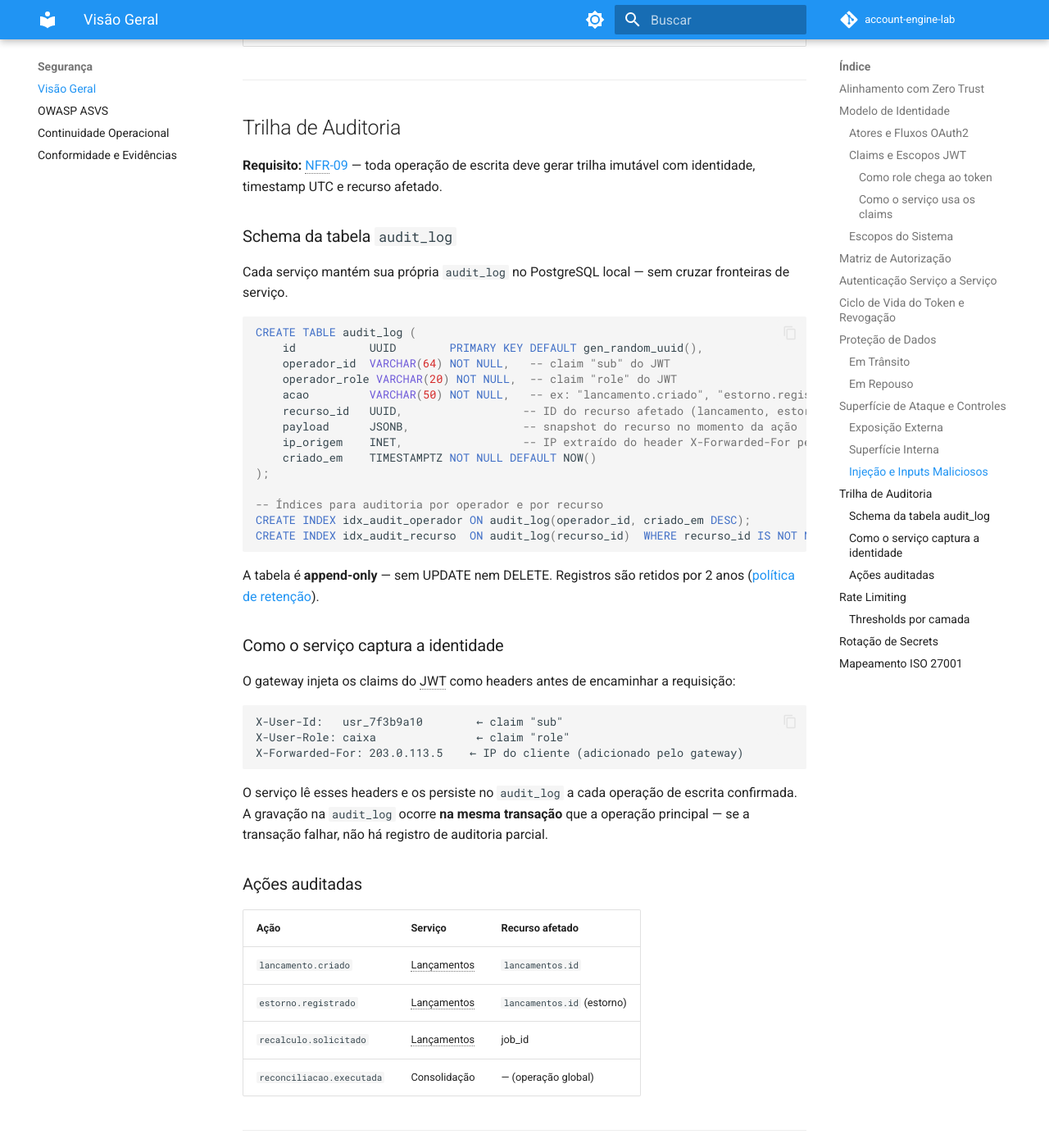
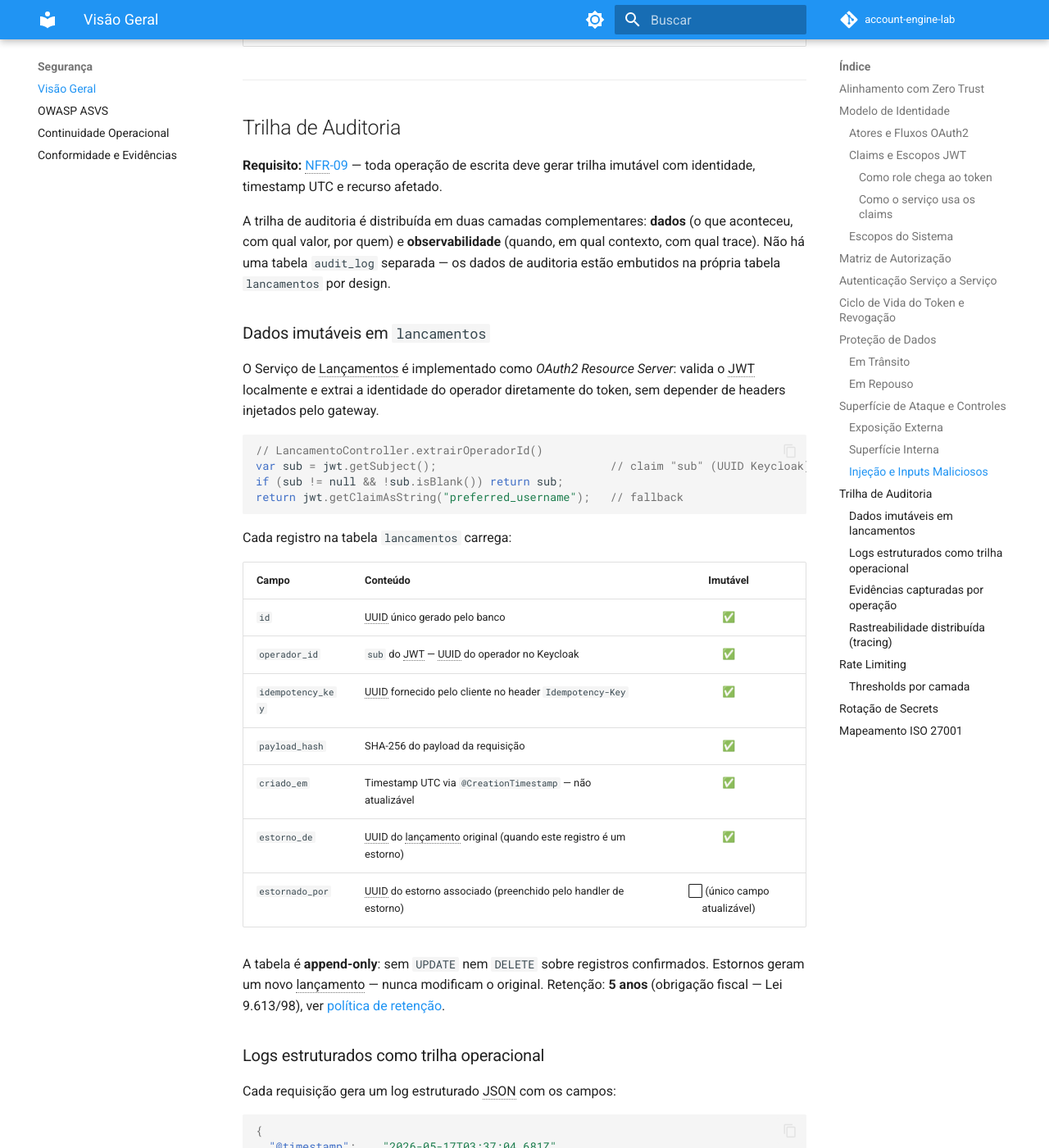
Before and after one commit to gsperim/account-engine-lab, an MkDocs documentation site: the page built from docs/seguranca/index.md, in a window 1280 px wide and 1400 px high, scrolled down 9133 px. Shown: the whole window at 82% size. Built offline with MkDocs 1.6.1 and Material for MkDocs 9.7.7, drawn with Linux system fonts in a browser that asks for light colours; comment, search, counter and statistics services are not loaded; some of the changed text lies outside the part shown.

Commit message:
fix(auditoria): alinhar seção Trilha de Auditoria com implementação real
- Removido schema audit_log que não foi implementado (nenhuma migration cria essa tabela)
- Removido mecanismo de headers gateway (X-User-Id) que não é como funciona — os
  serviços são resource servers que lêem o JWT diretamente via jwt.getSubject()
- Documentada trilha real: operador_id + timestamps + idempotency_key em lancamentos
  + logs estruturados JSON com event/traceId/correlation_id no Loki
- Adicionada nota de evolução futura para audit_log dedicado
- dados.md: política de retenção expandida — auditoria em lancamentos (5 anos),
  logs (7d/30d/90d+), âncora explícita #política-de-retenção, referência cruzada

````diff
--- a/docs/arquitetura/dados.md
+++ b/docs/arquitetura/dados.md
@@ -485,14 +485,19 @@ A implementação de auditoria na Etapa 7 registrará *quem* criou cada lançame
 
 Nome, e-mail e possivelmente CPF do Gestor e do Caixa. Completamente fora do escopo da Etapa 4 — documentado aqui para rastreabilidade do risco.
 
-### Política de retenção
+### Política de retenção { #política-de-retenção }
 
 | Dado | Retenção | Base legal |
 |------|----------|-----------|
 | Registros financeiros (`lancamentos`, `consolidacao_diaria`) | **5 anos** | Obrigação fiscal — Lei 9.613/98, IN RFB 1.990/2020 |
-| Logs de auditoria (`audit_log`, CloudWatch) | **2 anos** | LGPD art. 16 — dados de legítimo interesse com prazo razoável |
+| Dados de auditoria em `lancamentos` (`operador_id`, `criado_em`, `idempotency_key`) | **5 anos** | Inerente à retenção do registro financeiro — dados de auditoria são colunas da própria tabela |
+| Logs estruturados (Loki local) | **7 dias** | Capacidade operacional — rotação automática |
+| Logs estruturados (CloudWatch) | **30 dias** | Investigação operacional |
+| Logs estruturados (S3 → IA) | **90 dias → indefinido** | LGPD art. 16 — legítimo interesse + compliance |
 | Cache Redis (`saldo:{data}`) | TTL 60s–1h | Dado derivado, não retido |
 | Outbox processada | **7 dias** | Janela operacional — sem obrigação legal após processamento |
+
+**Observação sobre auditoria:** a trilha de auditoria não está em uma tabela `audit_log` separada — está embutida na tabela `lancamentos` (colunas `operador_id`, `idempotency_key`, `payload_hash`, `criado_em`, `estorno_de`, `estornado_por`) e complementada pelos logs estruturados. Ver [Trilha de Auditoria](../seguranca/index.md#trilha-de-auditoria) para detalhes de implementação.
 
 ### Direito de exclusão (LGPD art. 18)
 
--- a/docs/seguranca/index.md
+++ b/docs/seguranca/index.md
@@ -311,49 +311,67 @@ sequenceDiagram
 
 **Requisito:** [NFR-09](../negocio/requisitos.md#nfr-09) — toda operação de escrita deve gerar trilha imutável com identidade, timestamp UTC e recurso afetado.
 
-### Schema da tabela `audit_log`
+A trilha de auditoria é distribuída em duas camadas complementares: **dados** (o que aconteceu, com qual valor, por quem) e **observabilidade** (quando, em qual contexto, com qual trace). Não há uma tabela `audit_log` separada — os dados de auditoria estão embutidos na própria tabela `lancamentos` por design.
 
-Cada serviço mantém sua própria `audit_log` no PostgreSQL local — sem cruzar fronteiras de serviço.
+### Dados imutáveis em `lancamentos`
 
-```sql
-CREATE TABLE audit_log (
-    id           UUID        PRIMARY KEY DEFAULT gen_random_uuid(),
-    operador_id  VARCHAR(64) NOT NULL,   -- claim "sub" do JWT
-    operador_role VARCHAR(20) NOT NULL,  -- claim "role" do JWT
-    acao         VARCHAR(50) NOT NULL,   -- ex: "lancamento.criado", "estorno.registrado"
-    recurso_id   UUID,                  -- ID do recurso afetado (lancamento, estorno)
-    payload      JSONB,                 -- snapshot do recurso no momento da ação
-    ip_origem    INET,                  -- IP extraído do header X-Forwarded-For pelo gateway
-    criado_em    TIMESTAMPTZ NOT NULL DEFAULT NOW()
-);
+O Serviço de Lançamentos é implementado como *OAuth2 Resource Server*: valida o JWT localmente e extrai a identidade do operador diretamente do token, sem depender de headers injetados pelo gateway.
 
--- Índices para auditoria por operador e por recurso
-CREATE INDEX idx_audit_operador ON audit_log(operador_id, criado_em DESC);
-CREATE INDEX idx_audit_recurso  ON audit_log(recurso_id)  WHERE recurso_id IS NOT NULL;
+```java
+// LancamentoController.extrairOperadorId()
+var sub = jwt.getSubject();                          // claim "sub" (UUID Keycloak)
+if (sub != null && !sub.isBlank()) return sub;
+return jwt.getClaimAsString("preferred_username");   // fallback
 ```
 
-A tabela é **append-only** — sem UPDATE nem DELETE. Registros são retidos por 2 anos ([política de retenção](../arquitetura/dados.md#política-de-retenção)).
+Cada registro na tabela `lancamentos` carrega:
 
-### Como o serviço captura a identidade
+| Campo | Conteúdo | Imutável |
+|-------|----------|:--------:|
+| `id` | UUID único gerado pelo banco | ✅ |
+| `operador_id` | `sub` do JWT — UUID do operador no Keycloak | ✅ |
+| `idempotency_key` | UUID fornecido pelo cliente no header `Idempotency-Key` | ✅ |
+| `payload_hash` | SHA-256 do payload da requisição | ✅ |
+| `criado_em` | Timestamp UTC via `@CreationTimestamp` — não atualizável | ✅ |
+| `estorno_de` | UUID do lançamento original (quando este registro é um estorno) | ✅ |
+| `estornado_por` | UUID do estorno associado (preenchido pelo handler de estorno) | ⬜ (único campo atualizável) |
 
-O gateway injeta os claims do JWT como headers antes de encaminhar a requisição:
+A tabela é **append-only**: sem `UPDATE` nem `DELETE` sobre registros confirmados. Estornos geram um novo lançamento — nunca modificam o original. Retenção: **5 anos** (obrigação fiscal — Lei 9.613/98), ver [política de retenção](../arquitetura/dados.md#política-de-retenção).
 
-```
-X-User-Id:   usr_7f3b9a10        ← claim "sub"
-X-User-Role: caixa               ← claim "role"
-X-Forwarded-For: 203.0.113.5    ← IP do cliente (adicionado pelo gateway)
+### Logs estruturados como trilha operacional
+
+Cada requisição gera um log estruturado JSON com os campos:
+
+```json
+{
+  "@timestamp":    "2026-05-17T03:37:04.681Z",
+  "level":         "INFO",
+  "event":         "lancamento.registrado",
+  "traceId":       "4b5f9a1e2d3c8b7a",
+  "spanId":        "9e1f2a3b",
+  "correlation_id": "550e8400-e29b-41d4-a716-446655440000",
+  "http_method":   "POST",
+  "http_path":     "/registros",
+  "message":       "lançamento registrado id=3f2b9c10 valor=150.00 tipo=CREDITO"
+}
 ```
 
-O serviço lê esses headers e os persiste no `audit_log` a cada operação de escrita confirmada. A gravação na `audit_log` ocorre **na mesma transação** que a operação principal — se a transação falhar, não há registro de auditoria parcial.
+Esses logs são coletados pelo Promtail, indexados no Loki e correlacionados ao trace no Tempo via `traceId`. Retenção: 7 dias local (Loki) · 30 dias CloudWatch · 90+ dias em S3.
 
-### Ações auditadas
+### Evidências capturadas por operação
 
-| Ação | Serviço | Recurso afetado |
-|------|---------|----------------|
-| `lancamento.criado` | Lançamentos | `lancamentos.id` |
-| `estorno.registrado` | Lançamentos | `lancamentos.id` (estorno) |
-| `recalculo.solicitado` | Lançamentos | job_id |
-| `reconciliacao.executada` | Consolidação | — (operação global) |
+| Operação | Evidência em `lancamentos` | Evidência em log |
+|----------|---------------------------|-----------------|
+| Registro de lançamento | `id`, `operador_id`, `criado_em`, `idempotency_key`, `payload_hash` | `event: lancamento.registrado` |
+| Estorno | `id` novo + `estorno_de` apontando para original; original recebe `estornado_por` | `event: estorno.registrado` |
+| Tentativa duplicada (mesma key, payload diferente) | HTTP 409 — registro original preservado | `event: idempotency.conflito` |
+| Replay idempotente (mesma key, mesmo payload) | HTTP 200 — registro original retornado | `event: idempotency.replay` |
+
+### Rastreabilidade distribuída (tracing)
+
+Cada operação de lançamento registra um `correlation_id` no MDC via `LoggingContextFilter` e propaga o `traceId` pelo RabbitMQ até o Serviço de Consolidação. É possível rastrear o caminho completo de um lançamento — do request HTTP até a atualização do saldo consolidado — no Grafana Tempo via `traceId`.
+
+> **Evolução futura:** uma tabela `audit_log` dedicada (com `acao`, `recurso_id` e snapshot JSONB) agregaria mais contexto de negócio por operação. O `operador_id` e o `criado_em` já estão em `lancamentos`, portanto a migração seria aditiva — sem reescrever dados existentes.
 
 ---
 
````
